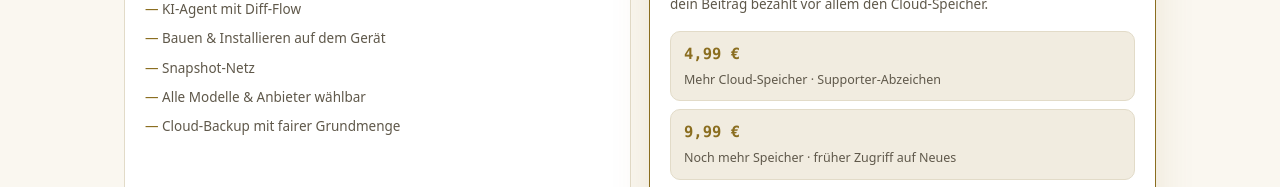
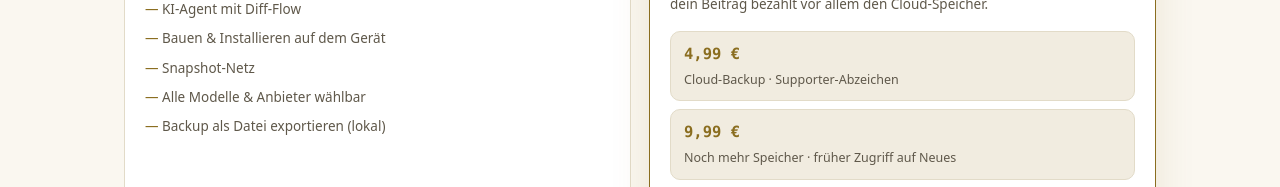
Before and after one commit to KiidInx/ideom, a plain HTML site: page stufen.html in a window 1280 px wide. Shown: the part 587-774 px from the top of the page. Drawn offline with Linux system fonts and the light colour scheme.

Commit message:
stufen.html: Free = lokal/Datei-Export, Cloud-Backup ist Supporter-Perk

```diff
--- a/stufen.html
+++ b/stufen.html
@@ -41,7 +41,7 @@
           <li>Bauen & Installieren auf dem Gerät</li>
           <li>Snapshot-Netz</li>
           <li>Alle Modelle & Anbieter wählbar</li>
-          <li>Cloud-Backup mit fairer Grundmenge</li>
+          <li>Backup als Datei exportieren (lokal)</li>
         </ul>
         <div class="bald">Jetzt in der Alpha</div>
       </div>
@@ -55,7 +55,7 @@
         <div class="beitrag">
           <div class="beitrag-zeile">
             <b>4,99 €</b>
-            <span>Mehr Cloud-Speicher · Supporter-Abzeichen</span>
+            <span>Cloud-Backup · Supporter-Abzeichen</span>
           </div>
           <div class="beitrag-zeile">
             <b>9,99 €</b>
```
